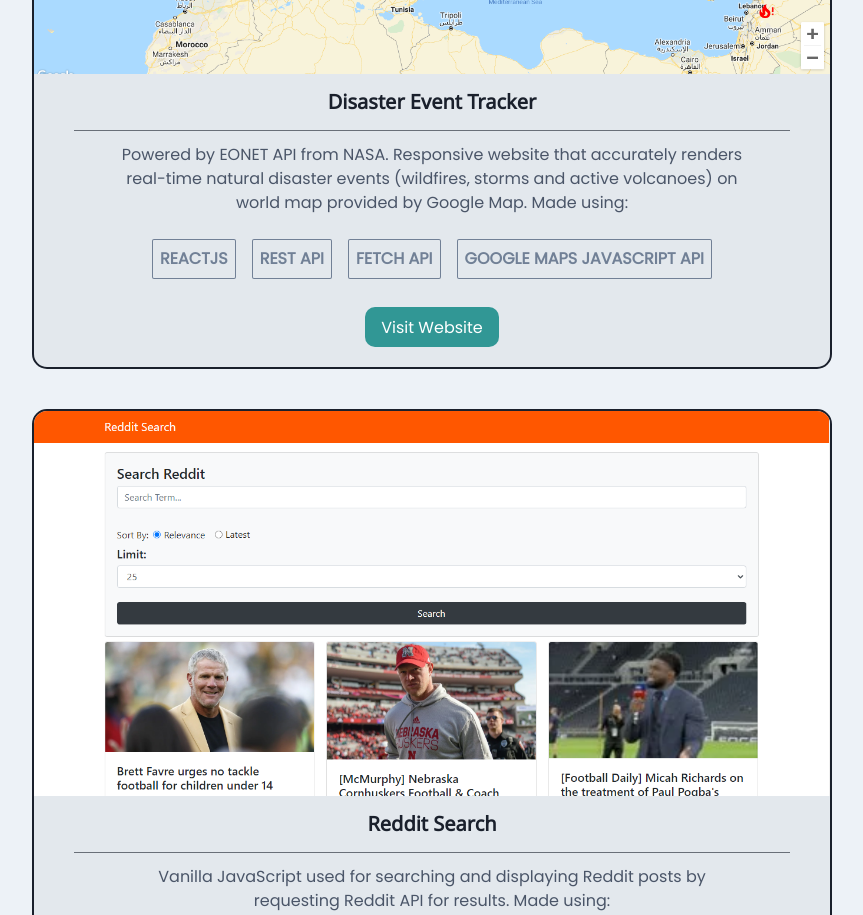
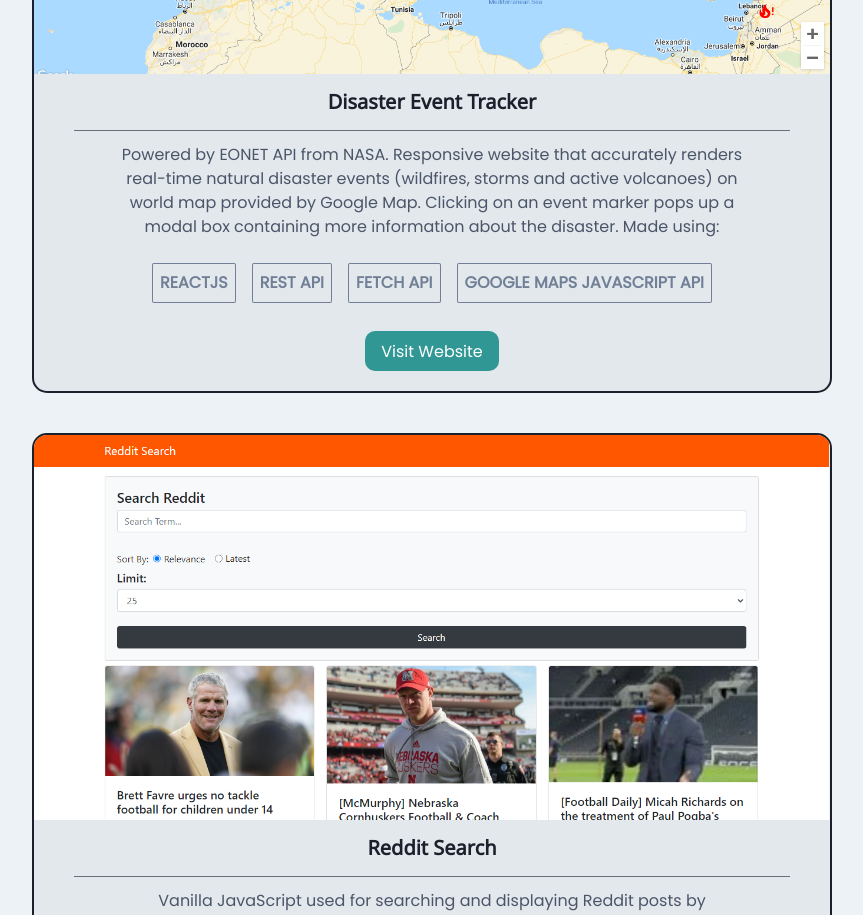
Before and after one commit to umar-00/Personal-Portfolio, a React (Create React App) app: page / in a window 1280 px wide. Shown: the part 2500-3415 px from the top of the page, without its empty margins (208-1071 px from the left). Built offline with nearby package versions, Linux system fonts and the light colour scheme.

Commit message:
changed project description for distaster app

```diff
--- a/src/Components/ProjectSection.js
+++ b/src/Components/ProjectSection.js
@@ -182,7 +182,7 @@
           websiteUrl={"https://disaster-tracker-reactjs.netlify.app/"}
           imageSrc={disasterTrackerWebsiteImage}
           text={
-            "Powered by EONET API from NASA. Responsive website that accurately renders real-time natural disaster events (wildfires, storms and active volcanoes) on world map provided by Google Map. Made using:"
+            "Powered by EONET API from NASA. Responsive website that accurately renders real-time natural disaster events (wildfires, storms and active volcanoes) on world map provided by Google Map. Clicking on an event marker pops up a modal box containing more information about the disaster. Made using:"
           }
           badge1={
             <Badge
```
